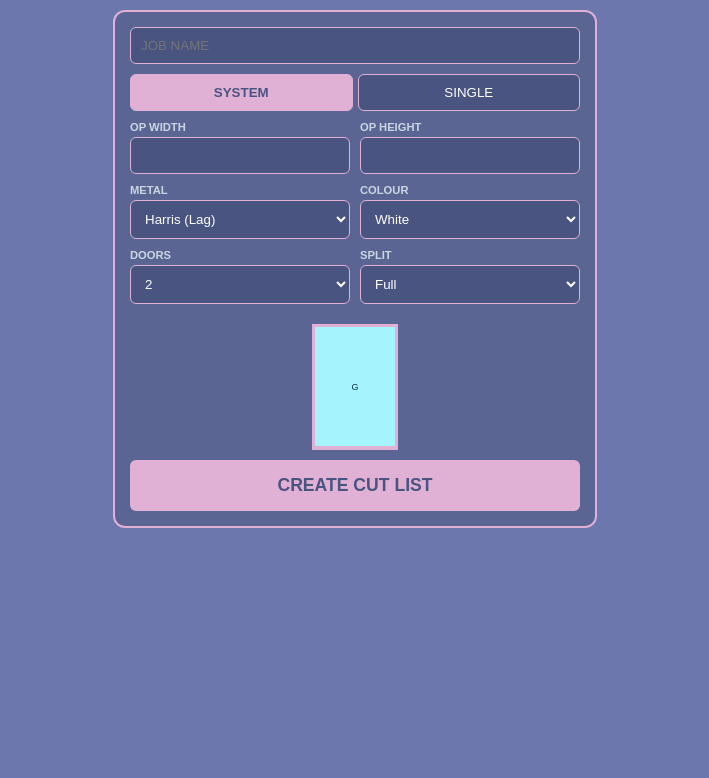
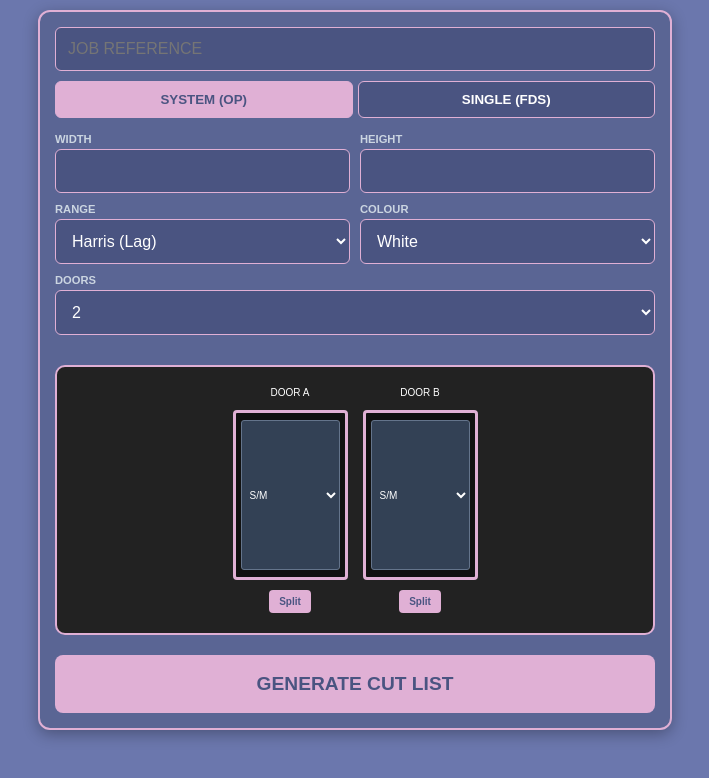
Before and after one commit to azzamils/HDS-BEDROOMS-SIZE-MASTER, a plain HTML site: page index.html in a window 1280 px wide. Shown: the whole page, without its empty margins (285-994 px from the left). Drawn offline with Linux system fonts and the light colour scheme.

Commit message:
Update index.html

```diff
--- a/index.html
+++ b/index.html
@@ -2,40 +2,71 @@
 <html>
 <head>
     <meta charset="UTF-8">
-    <title>HDS Master v6</title>
+    <title>HDS Master v30</title>
     <meta name="viewport" content="width=device-width, initial-scale=1.0">
     <style>
         body { font-family: sans-serif; background: #6b77ad; color: #fff; padding: 10px; margin: 0; }
-        .card { max-width: 450px; margin: auto; background: #5a6594; border-radius: 12px; padding: 15px; border: 2px solid #e0b0d5; }
-        label { display: block; font-size: 0.7rem; color: #cbd5e1; margin-bottom: 4px; font-weight: bold; }
-        input, select { width: 100%; padding: 10px; border-radius: 6px; border: 1px solid #e0b0d5; background: #4a5481; color: white; margin-bottom: 10px; box-sizing: border-box; }
-        .mode-toggle { display: flex; gap: 5px; margin-bottom: 10px; }
-        .mode-btn { flex: 1; padding: 10px; border: 1px solid #e0b0d5; background: #4a5481; color: white; cursor: pointer; border-radius: 6px; }
-        .active-mode { background: #e0b0d5; color: #4a5481; font-weight: bold; }
-        .door-preview { width: 80px; height: 120px; border: 3px solid #e0b0d5; margin: 10px auto; display: flex; flex-direction: column; background: #333; }
-        .preview-panel { flex: 1; border-bottom: 1px solid #e0b0d5; display: flex; align-items: center; justify-content: center; font-size: 9px; cursor: pointer; }
-        .p-glass { background: #a5f3fc; color: #083344; }
-        .p-wood { background: #78350f; color: #fef3c7; }
-        .calc-btn { width: 100%; padding: 15px; background: #e0b0d5; border: none; border-radius: 6px; font-weight: bold; color: #4a5481; font-size: 1.1rem; }
-        .result-area { background: #4a5481; padding: 15px; border-radius: 8px; margin-top: 15px; border-left: 5px solid #e0b0d5; display: none; }
-        .spec-line { display: flex; justify-content: space-between; padding: 8px 0; border-bottom: 1px solid #5a6594; font-size: 0.9rem; }
-        .val { font-weight: bold; font-family: monospace; }
-        .highlight { color: #e0b0d5; font-size: 1.1rem; }
+        .card { max-width: 600px; margin: auto; background: #5a6594; border-radius: 12px; padding: 15px; border: 2px solid #e0b0d5; box-shadow: 0 4px 15px rgba(0,0,0,0.3); }
+        label { display: block; font-size: 0.7rem; color: #cbd5e1; margin-bottom: 4px; font-weight: bold; text-transform: uppercase; }
+        input, select { width: 100%; padding: 12px; border-radius: 6px; border: 1px solid #e0b0d5; background: #4a5481; color: white; margin-bottom: 10px; box-sizing: border-box; font-size: 1rem; }
+        .mode-toggle { display: flex; gap: 5px; margin-bottom: 15px; }
+        .mode-btn { flex: 1; padding: 10px; border: 1px solid #e0b0d5; background: #4a5481; color: white; cursor: pointer; border-radius: 6px; font-weight: bold; }
+        .active-mode { background: #e0b0d5; color: #4a5481; }
+
+        /* PREVIEW */
+        .system-preview { display: flex; justify-content: center; gap: 15px; margin: 20px 0; background: #222; padding: 20px; border-radius: 10px; border: 2px solid #e0b0d5; overflow-x: auto; }
+        .door-column { display: flex; flex-direction: column; align-items: center; gap: 10px; }
+        .door-container { width: 115px; height: 170px; border: 3px solid #e0b0d5; display: flex; flex-direction: column; background: #111; padding: 5px; box-sizing: border-box; border-radius: 4px; }
+        .panel-select { width: 100%; font-size: 10px; padding: 4px; background: #334155; border: 1px solid #64748b; color: white; border-radius: 3px; cursor: pointer; flex: 1; margin: 2px 0; }
+        .mid-bar-visual { height: 6px; background: #e0b0d5; width: 100%; margin: 2px 0; border-radius: 1px; }
+        .add-panel-btn { background: #e0b0d5; color: #4a5481; border: none; border-radius: 4px; padding: 6px 10px; font-size: 10px; font-weight: bold; cursor: pointer; }
+
+        .calc-btn { width: 100%; padding: 18px; background: #e0b0d5; border: none; border-radius: 8px; font-weight: bold; color: #4a5481; font-size: 1.2rem; cursor: pointer; }
+        .print-btn { width: 100%; padding: 12px; background: #334155; color: #e0b0d5; border: 1px solid #e0b0d5; border-radius: 6px; font-weight: bold; cursor: pointer; margin-top: 15px; display: none; }
+
+        .result-area { background: #334155; padding: 20px; border-radius: 8px; margin-top: 20px; border: 1px solid #e0b0d5; color: #f1f5f9; display: none; }
+        .group-block { margin-bottom: 20px; border-bottom: 1px solid #475569; padding-bottom: 15px; display: flex; gap: 20px; align-items: center; }
+        .spec-content { flex: 1; }
+        .spec-line { display: flex; justify-content: space-between; padding: 6px 0; border-bottom: 1px solid #47556955; }
+        .val { font-weight: bold; font-family: monospace; color: #fbbf24; font-size: 1.2rem; }
+        .highlight { color: #e0b0d5; font-weight: bold; }
+
+        /* PRINT DIAGRAMS */
+        #printMasterLayout { display: flex; justify-content: center; gap: 10px; margin-bottom: 30px; border: 2px solid #000; padding: 20px; background: #fff; display: none; }
+        .print-door { width: 80px; height: 120px; border: 2px solid #000; display: flex; flex-direction: column; background: #fff; position: relative; }
+        .print-panel { flex: 1; display: flex; align-items: center; justify-content: center; font-size: 10px; font-weight: bold; border-bottom: 1px solid #ddd; color: #000; }
+        .print-mid-bar { height: 4px; background: #000; width: 100%; }
+        .door-tag { position: absolute; bottom: -20px; width: 100%; text-align: center; font-weight: bold; font-size: 12px; color: #000; }
+
+        .mini-map { width: 55px; height: 90px; border: 1px solid #fff; display: flex; flex-direction: column; flex-shrink: 0; background: #000; }
+        .map-p { flex: 1; border-bottom: 1px solid #333; display: flex; align-items: center; justify-content: center; font-size: 9px; font-weight: bold; color: #fff; }
+
+        @media print {
+            body * { visibility: hidden !important; }
+            #res, #res * { visibility: visible !important; color: black !important; }
+            #res { position: absolute !important; left: 0 !important; top: 0 !important; width: 100% !important; background: white !important; padding: 0 !important; }
+            #printMasterLayout { display: flex !important; visibility: visible !important; }
+            #printMasterLayout * { visibility: visible !important; }
+            .group-block { border-bottom: 2px solid #000 !important; padding: 10px !important; page-break-inside: avoid; }
+            .val { color: black !important; font-size: 1.3rem !important; }
+            .mini-map { border: 2px solid #000 !important; }
+            .map-p { border-bottom: 1px solid #000 !important; color: black !important; }
+        }
     </style>
 </head>
 <body>
 <div class="card">
-    <input type="text" id="jobName" placeholder="JOB NAME">
+    <input type="text" id="jobName" placeholder="JOB REFERENCE">
     <div class="mode-toggle">
-        <button id="btnSys" class="mode-btn active-mode" onclick="setMode('system')">SYSTEM</button>
-        <button id="btnSingle" class="mode-btn" onclick="setMode('single')">SINGLE</button>
+        <button id="btnSys" class="mode-btn active-mode" onclick="setMode('system')">SYSTEM (OP)</button>
+        <button id="btnSingle" class="mode-btn" onclick="setMode('single')">SINGLE (FDS)</button>
     </div>
     <div style="display:flex; gap:10px;">
-        <div style="flex:1;"><label id="lblW">OP WIDTH</label><input type="number" id="valW" step="any"></div>
-        <div style="flex:1;"><label id="lblH">OP HEIGHT</label><input type="number" id="valH" step="any"></div>
+        <div style="flex:1;"><label id="lblW">WIDTH</label><input type="number" id="valW" step="any"></div>
+        <div style="flex:1;"><label id="lblH">HEIGHT</label><input type="number" id="valH" step="any"></div>
     </div>
     <div style="display:flex; gap:10px;">
-        <div style="flex:1;"><label>METAL</label>
+        <div style="flex:1;"><label>RANGE</label>
             <select id="range" onchange="updateColours()">
                 <option value="harris">Harris (Lag)</option>
                 <option value="col_lag">Colquhoun (Lag)</option>
@@ -45,35 +76,24 @@
         </div>
         <div style="flex:1;"><label>COLOUR</label><select id="colour"></select></div>
     </div>
-    <div style="display:flex; gap:10px;">
-        <div style="flex:1;" id="qtyBox"><label>DOORS</label><select id="doorQty"><option value="2">2</option><option value="3">3</option><option value="4">4</option></select></div>
-        <div style="flex:1;"><label>SPLIT</label>
-            <select id="design" onchange="buildPreview()">
-                <option value="1">Full</option><option value="2">1/2</option><option value="3">1/3</option>
-            </select>
-        </div>
-    </div>
-    <div class="door-preview" id="visual"></div>
-    <button class="calc-btn" onclick="calculate()">CREATE CUT LIST</button>
+    <div id="qtyBox"><label>DOORS</label><select id="doorQty" onchange="initSystem()"><option value="2">2</option><option value="3">3</option><option value="4">4</option></select></div>
+    <div class="system-preview" id="sysVisual"></div>
+    <button class="calc-btn" onclick="calculate()">GENERATE CUT LIST</button>
+    <button class="print-btn" id="printBtn" onclick="window.print()">🖨️ PRINT LIST</button>
+
     <div id="res" class="result-area">
-        <div class="spec-line"><span id="resMeta"></span></div>
-        <div class="spec-line"><span>DOOR FDS (W):</span> <span class="val highlight" id="resFDSW"></span></div>
-        <div class="spec-line"><span>STILES (H):</span> <span class="val" id="resStile"></span></div>
-        <div class="spec-line"><span>RAILS (W):</span> <span class="val highlight" id="resRail"></span></div>
-        <div id="cutResults"></div>
+        <h2 id="resMeta" style="text-align:center; margin-top:0; border-bottom: 1px solid #e0b0d5; padding-bottom: 10px;"></h2>
+        <div id="printMasterLayout"></div>
+        <div id="doorGroupResults"></div>
     </div>
 </div>
+
 <script>
 let currentMode = 'system';
-let panelData = [0];
-const colours = { harris:["White","Silver","Champagne","Black"], col_lag:["White","Silver","Champagne","Black"], darroch:["N/A"], col_a:["N/A"] };
-
-function updateColours() {
-    const r = document.getElementById('range').value;
-    const s = document.getElementById('colour');
-    s.innerHTML = '';
-    colours[r].forEach(c => { let o = document.createElement('option'); o.value=c; o.text=c; s.appendChild(o); });
-}
+let systemData = [];
+const matShort = ['S/M', 'G/M', 'B/M', 'W'];
+const matFull = ['Silver Mirror', 'Grey Mirror', 'Bronze Mirror', 'Wood'];
+const colMap = { harris:["White","Silver","Champagne","Black"], col_lag:["White","Silver","Champagne","Black"], darroch:["N/A"], col_a:["N/A"] };
 
 function setMode(m) {
     currentMode = m;
@@ -81,62 +101,106 @@ function setMode(m) {
     document.getElementById('btnSingle').className = m==='single' ? 'mode-btn active-mode' : 'mode-btn';
     document.getElementById('lblW').innerText = m==='system' ? 'OP WIDTH' : 'FDS WIDTH';
     document.getElementById('lblH').innerText = m==='system' ? 'OP HEIGHT' : 'FDS HEIGHT';
-    document.getElementById('qtyBox').style.visibility = m==='system' ? 'visible' : 'hidden';
+    document.getElementById('qtyBox').style.display = m==='system' ? 'block' : 'none';
+    initSystem();
 }
 
-function buildPreview() {
-    const d = parseInt(document.getElementById('design').value);
-    const v = document.getElementById('visual');
-    v.innerHTML = ''; panelData = new Array(d).fill(0);
-    for(let i=0; i<d; i++) {
-        let p = document.createElement('div');
-        p.className = 'preview-panel p-glass'; p.innerText = 'G';
-        p.onclick = () => { panelData[i] = panelData[i]===0 ? 1 : 0; p.className = 'preview-panel '+(panelData[i]===0?'p-glass':'p-wood'); p.innerText = panelData[i]===0?'G':'W'; };
-        v.appendChild(p);
-    }
+function updateColours() {
+    const r = document.getElementById('range').value;
+    const s = document.getElementById('colour'); s.innerHTML = '';
+    colMap[r].forEach(c => { let o = document.createElement('option'); o.value=c; o.text=c; s.appendChild(o); });
+}
+
+function initSystem() {
+    const qty = currentMode === 'system' ? parseInt(document.getElementById('doorQty').value) : 1;
+    systemData = []; for(let i=0; i<qty; i++) systemData.push([0]);
+    renderUI();
+}
+
+function renderUI() {
+    const container = document.getElementById('sysVisual'); container.innerHTML = '';
+    systemData.forEach((panels, dIdx) => {
+        let col = document.createElement('div'); col.className = 'door-column';
+        let door = document.createElement('div'); door.className = 'door-container';
+        panels.forEach((pIdx, idx) => {
+            let sel = document.createElement('select'); sel.className = 'panel-select';
+            matShort.forEach((label, i) => { let o = document.createElement('option'); o.value=i; o.text=label; if(i===pIdx) o.selected=true; sel.appendChild(o); });
+            sel.onchange = (e) => { systemData[dIdx][idx] = parseInt(e.target.value); };
+            door.appendChild(sel);
+            if(idx < panels.length - 1) { let bar = document.createElement('div'); bar.className = 'mid-bar-visual'; door.appendChild(bar); }
+        });
+        col.innerHTML = `<div class="door-label" style="font-size:10px; margin-bottom:2px;">DOOR ${String.fromCharCode(65 + dIdx)}</div>`;
+        col.appendChild(door);
+        let btn = document.createElement('button'); btn.className = 'add-panel-btn'; btn.innerText = 'Split';
+        btn.onclick = () => { let n = panels.length >= 3 ? 1 : panels.length+1; systemData[dIdx] = new Array(n).fill(0); renderUI(); };
+        col.appendChild(btn); container.appendChild(col);
+    });
 }
 
 function calculate() {
     const r = document.getElementById('range').value;
-    const rules = {
-        harris: { o:30, m:58, g:23, w:30 },
-        col_lag: { o:35, m:50, g:20, w:20 },
-        darroch: { o:27, m:52, g:13, w:13 },
-        col_a: { o:35, m:46, g:14, w:14 }
-    };
+    const rules = { harris:{o:30,m:58,g:23,w:30}, col_lag:{o:35,m:50,g:20,w:20}, darroch:{o:27,m:52,g:13,w:13}, col_a:{o:35,m:46,g:14,w:14} };
     const active = rules[r];
-    const w = parseFloat(document.getElementById('valW').value);
-    const h = parseFloat(document.getElementById('valH').value);
+    const w = parseFloat(document.getElementById('valW').value) || 0;
+    const h = parseFloat(document.getElementById('valH').value) || 0;
     if(!w || !h) return;
 
-    let fW = currentMode==='system' ? (w + (active.o * (parseInt(document.getElementById('doorQty').value)-1))) / parseInt(document.getElementById('doorQty').value) : w;
-    let fH = currentMode==='system' ? h - 45 : h;
+    let fW = Math.round(currentMode === 'system' ? (w + (active.o * (systemData.length - 1))) / systemData.length : w);
+    let fH = Math.round(currentMode === 'system' ? h - 45 : h);
 
-    let mid = 0;
-    for(let i=0; i<panelData.length-1; i++) {
-        if(panelData[i]!==panelData[i+1]) mid+=6;
-        else if(panelData[i]===1) mid+=11;
-        else mid+=1;
-    }
-    let hFixed = (panelData[0]===1?20:15) + (panelData[panelData.length-1]===1?41:35) + mid;
-    let pH = Math.floor((fH - hFixed) / panelData.length);
+    document.getElementById('resMeta').innerText = (document.getElementById('jobName').value || 'CUT LIST').toUpperCase() + " | " + document.getElementById('colour').value + " | " + document.getElementById('range').options[document.getElementById('range').selectedIndex].text;
 
-    document.getElementById('resMeta').innerText = document.getElementById('range').options[document.getElementById('range').selectedIndex].text + " - " + document.getElementById('colour').value;
-    document.getElementById('resFDSW').innerText = fW.toFixed(1);
-    document.getElementById('resStile').innerText = fH.toFixed(1);
-    document.getElementById('resRail').innerText = (fW - active.m).toFixed(1);
+    // BUILD PRINT MASTER LAYOUT
+    let masterHtml = '';
+    systemData.forEach((pArray, i) => {
+        masterHtml += `<div class="print-door">`;
+        pArray.forEach((pIdx, idx) => {
+            masterHtml += `<div class="print-panel">${matShort[pIdx]}</div>`;
+            if(idx < pArray.length - 1) masterHtml += `<div class="print-mid-bar"></div>`;
+        });
+        masterHtml += `<div class="door-tag">Door ${String.fromCharCode(65+i)}</div></div>`;
+    });
+    document.getElementById('printMasterLayout').innerHTML = masterHtml;
 
-    let resH = '';
-    panelData.forEach((t, i) => {
-        let pW = t===0 ? (fW-active.g) : (fW-active.w);
-        resH += `<div class="spec-line"><span>P${i+1} (${t===0?'G':'W'}):</span> <span class="val highlight">${pW.toFixed(1)} x ${pH}</span></div>`;
+    let groups = [];
+    systemData.forEach((p, i) => {
+        let k = JSON.stringify(p); let m = groups.find(g => g.key === k);
+        if(m) m.names.push(String.fromCharCode(65+i)); else groups.push({key:k, panels:p, names:[String.fromCharCode(65+i)]});
     });
-    document.getElementById('cutResults').innerHTML = resH;
+
+    let resHtml = '';
+    groups.forEach(g => {
+        let pCount = g.panels.length;
+        let midD = 0;
+        for(let i=0; i<pCount-1; i++) {
+            if(g.panels[i]===3 || g.panels[i+1]===3) midD += (g.panels[i]!==g.panels[i+1] ? 6 : 11);
+            else midD += 1;
+        }
+        let hFix = (g.panels[0]===3?20:15) + (g.panels[pCount-1]===3?41:35) + midD;
+        let pH = Math.round(((fH - hFix) / pCount) - (1.0 / pCount));
+
+        let map = `<div class="mini-map">`;
+        g.panels.forEach(p => map += `<div class="map-p">${matShort[p]}</div>`);
+        map += `</div>`;
+
+        resHtml += `<div class="group-block">${map}<div class="spec-content">
+            <div style="display:flex; justify-content:space-between; border-bottom:1px solid #e0b0d555; margin-bottom:5px;">
+                <span class="highlight">DOORS: ${g.names.join(', ')}</span><span class="highlight">FDS: ${fW}x${fH}</span>
+            </div>
+            <div class="spec-line"><span>Metal Rails:</span> <span class="val">${Math.round(fW - active.m)} x ${fH}</span></div>`;
+        matFull.forEach((label, idx) => {
+            let count = g.panels.filter(p => p === idx).length * g.names.length;
+            if(count > 0) resHtml += `<div class="spec-line"><span>${label}:</span> <span class="val">${count} @ ${Math.round(fW - (idx===3?active.w:active.g))} x ${pH}</span></div>`;
+        });
+        resHtml += `</div></div>`;
+    });
+    document.getElementById('doorGroupResults').innerHTML = resHtml;
     document.getElementById('res').style.display = 'block';
+    document.getElementById('printBtn').style.display = 'block';
+    window.scrollTo({ top: document.getElementById('res').offsetTop, behavior: 'smooth' });
 }
-
 updateColours();
-buildPreview();
+initSystem();
 </script>
 </body>
 </html>
```
